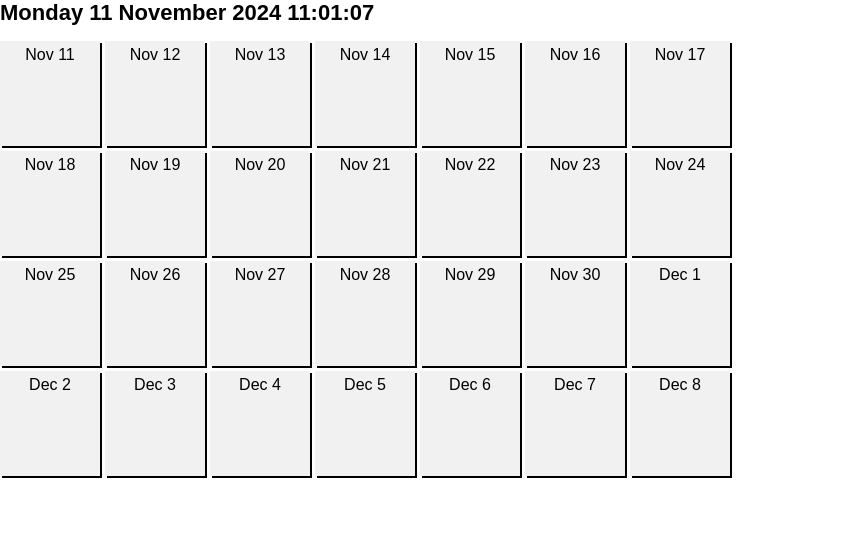
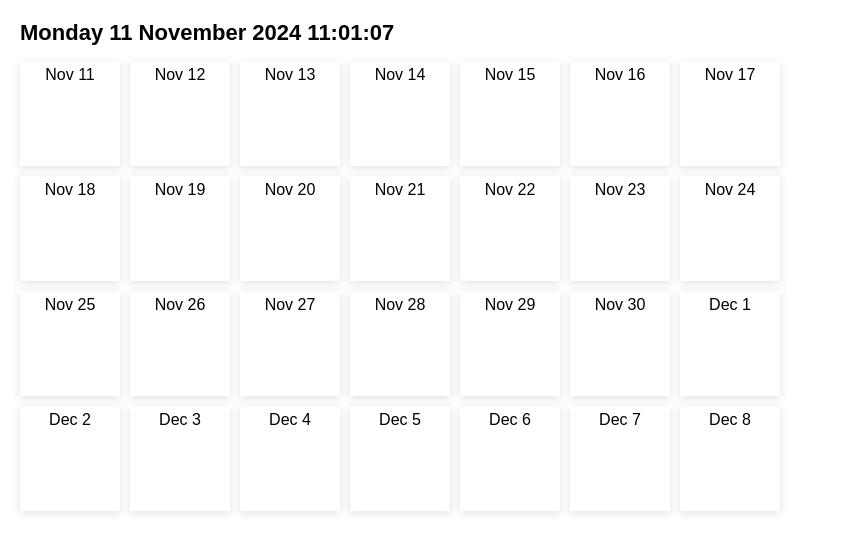
Before and after one commit to robotsson/laundry-booking, a React (Create React App) app: page / in a window 1280 px wide. Shown: the top 552 px of the page, without its empty margins (0-844 px from the left). Built offline with nearby package versions, Linux system fonts and the light colour scheme.

Commit message:
visual updates

```diff
--- a/src/components/CalendarDay.css
+++ b/src/components/CalendarDay.css
@@ -1,12 +1,13 @@
 .day {
-    background-color: #f1f1f1;
+    background-color: white;
+    /* #f1f1f1; */
     width: 100px;
     padding-top: 5px;
     text-align: center;
     height: 100px;
     font-size: 16px;
     transition-duration: 0.2s;
-    box-shadow: 2px 2px;
+    box-shadow: rgba(99, 99, 99, 0.2) 0px 2px 8px 0px;
 }
 
 .day:hover {
--- a/src/components/CalendarView.css
+++ b/src/components/CalendarView.css
@@ -0,0 +1,4 @@
+.calendar {
+    margin-left: 20px;
+    margin-top: 20px;
+}
--- a/src/components/CalendarView.jsx
+++ b/src/components/CalendarView.jsx
@@ -17,11 +17,12 @@ export default function CalendarView({bookings}) {
                   ["Dec 2","Dec 3","Dec 4","Dec 5","Dec 6","Dec 7","Dec 8"] ];
 
 
-  // console.log("CalendarView");
-  // console.log(JSON.stringify(bookings));
+//   // console.log("CalendarView");
+//  console.log(JSON.stringify(bookings));
+
 
   return (
-    <div className="Calendar">
+    <div className="calendar">
       <h1>{_getDate()}</h1>
       <div className="weeks">
         <CalendarWeek dates={dates[0]}/>
--- a/src/components/CalendarWeek.css
+++ b/src/components/CalendarWeek.css
@@ -48,7 +48,7 @@ ol {
     display: flex;
     flex-wrap: nowrap;
     /* background-color: lightblue; */
-    gap: 5px;
+    gap: 10px;
     width: max-content;
-    margin-bottom: 5px;
+    margin-bottom: 10px;
 }
```
